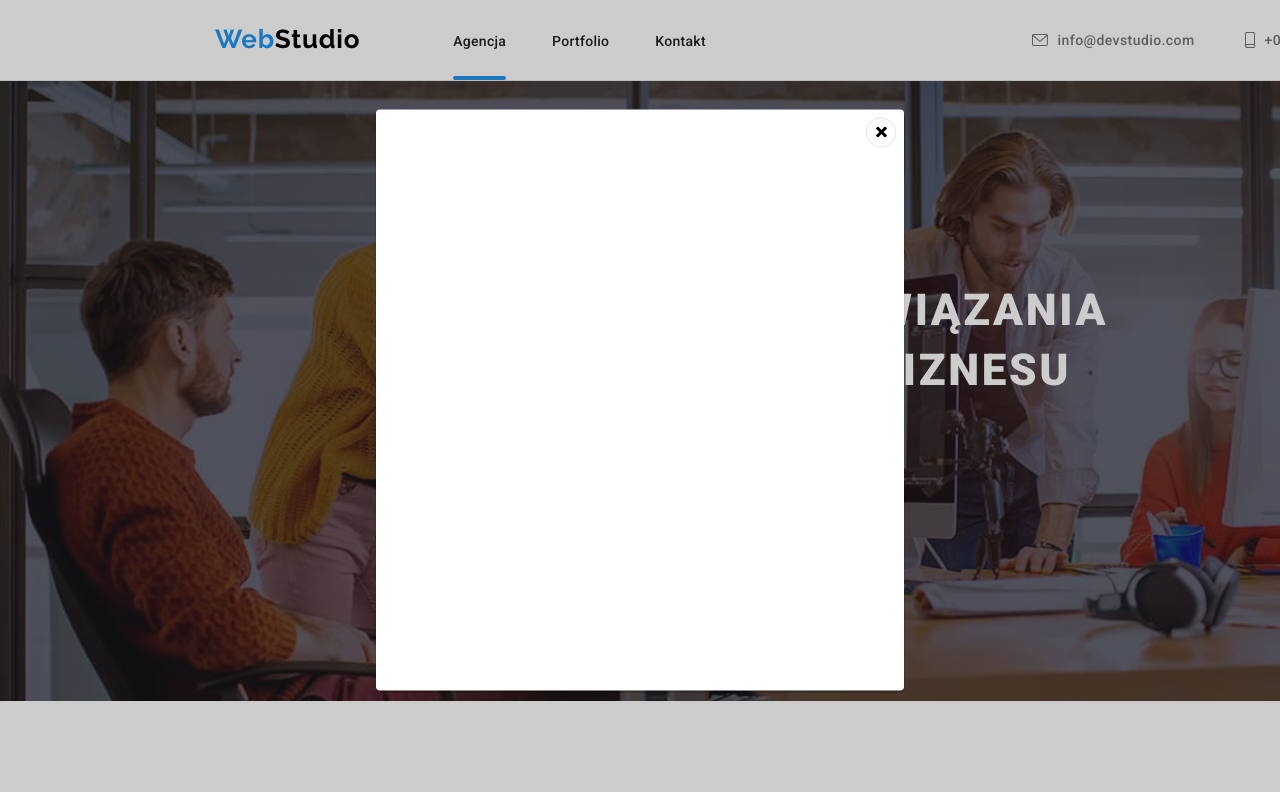
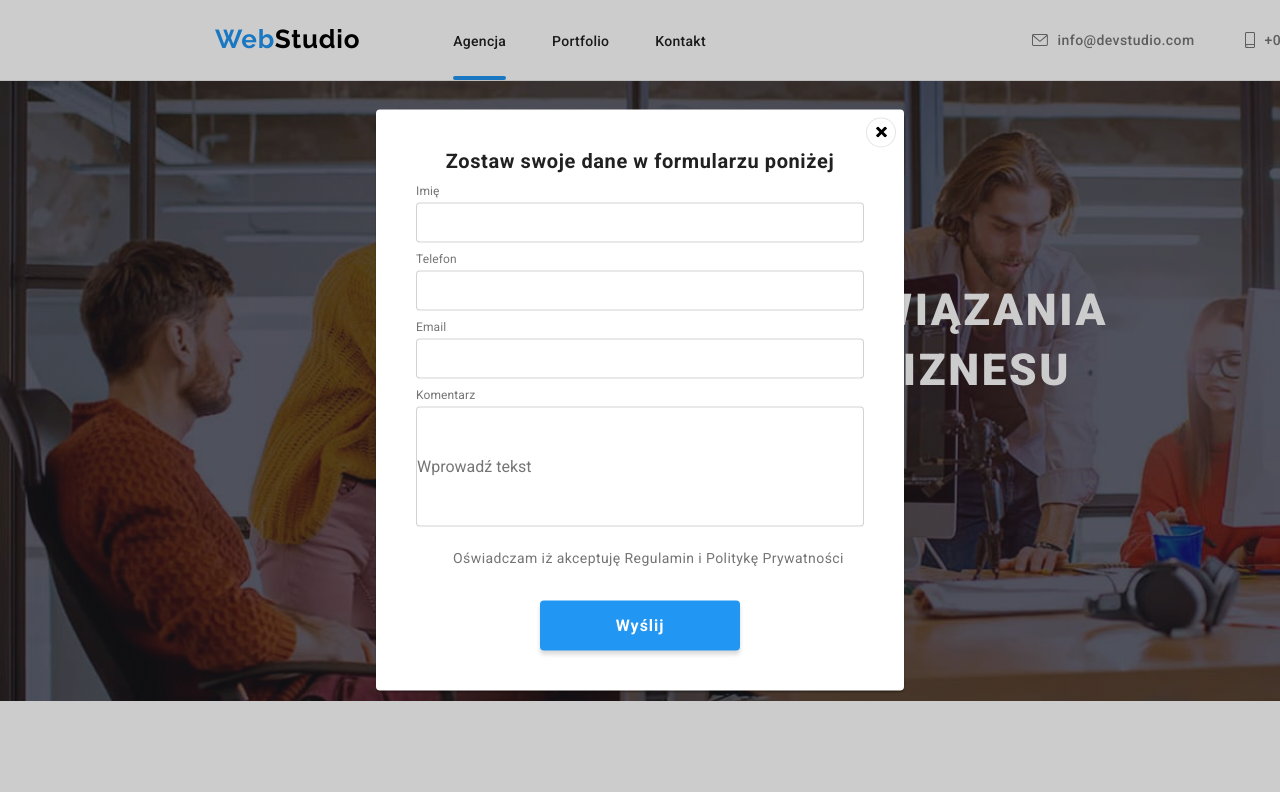
Before and after one commit to wisniewskaagata/goit-markup-hw-06, a plain HTML site: page index.html in a window 1280 px wide. Both pictures are taken after a click on the button "Zamów usługę". Shown: the top 792 px of the page. Drawn offline with nearby package versions, Linux system fonts and the light colour scheme.

Commit message:
formularz

```diff
--- a/css/styles.css
+++ b/css/styles.css
@@ -536,6 +536,52 @@ font-size: 18px;
     visibility: hidden;
     pointer-events:none;
 }
+.modal-text {
+        font-weight: 700;
+        font-size: 20px;
+        line-height: 1.15;
+        text-align: center;
+        letter-spacing: 0.03em;
+        color: var(--dark);
+        padding-top: 40px;
+        padding-bottom: 12px;
+}
+.name-input {
+        font-size: 12px;
+        line-height: 1.16;
+        letter-spacing: 0.01em;
+        color: var(--grey);
+        padding-bottom: 4px;
+        margin-left: 40px;
+}
+.place-input {
+    margin-left: 40px;
+    margin-bottom: 10px;
+        width: 448px;
+        height: 40px;
+        border: 1px solid rgba(33, 33, 33, 0.2);
+            border-radius: 4px;
+}
+.comment-input {
+        width: 448px;
+        height: 120px;
+        margin-left: 40px;
+        border: 1px solid rgba(33, 33, 33, 0.2);
+        border-radius: 4px;
+        margin-bottom: 20px;
+}
+.privacy {
+    margin-bottom: 30px;
+    margin-left: 77px;
+        font-size: 14px;
+        line-height: 1.71;
+        letter-spacing: 0.03em;
+        color: var(--grey);
+}
+.button-form {
+    margin-bottom: 40px;
+    margin-left: 164px;
+}
 .sign-email {
     margin-left: 68px;
     background-color: var(--second);
--- a/index.html
+++ b/index.html
@@ -272,6 +272,30 @@
             <use href="./images/cross.svg#icon-cross"></use>
           </svg>
         </button>
+        <form>
+          <h2 class="modal-text">Zostaw swoje dane w formularzu poniżej</h2>
+          <label>
+            <p class="name-input">Imię</p>
+            <input class="place-input" type="text" name="text" />
+          </label>
+          <label>
+           <p class="name-input">Telefon</p>
+          <input class="place-input" type="email" name="email" />
+          </label>
+          <label>
+           <p class="name-input">Email</p>
+           <input class="place-input" type="email" name="email"/>
+          </label>
+          <label>
+            <p class="name-input">Komentarz</p>
+            <input class="comment-input" type="email" name="email" placeholder="Wprowadź tekst" />
+          </label>
+          <label>
+           <p class="privacy">Oświadczam iż akceptuję Regulamin i Politykę Prywatności</p>
+          </label>
+          <button class="service button-form" type="Zapisz się">Wyślij</button>
+        </form>
+
       </div>
     </div>
     <script src="./js/modal.js"></script>
```
Also changed, not shown: portfolio.html (+9 -0 lines).
